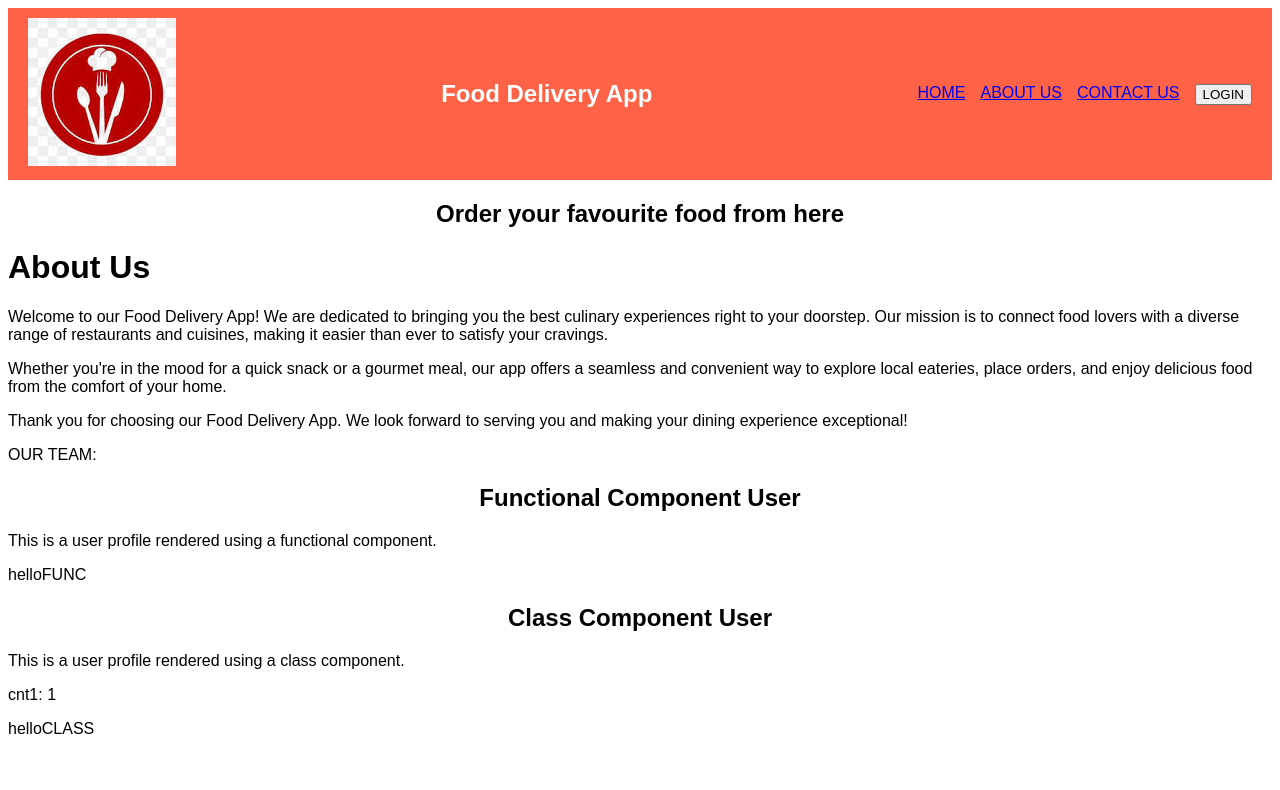
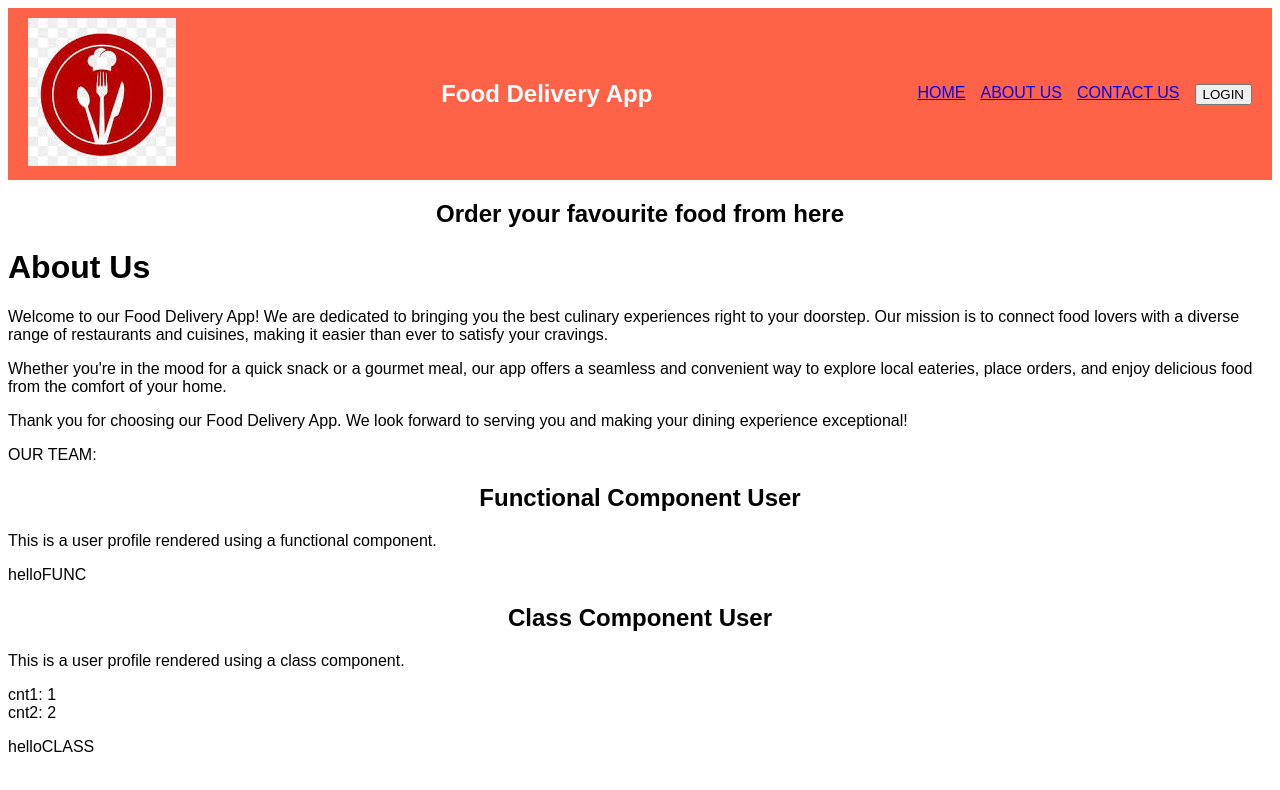
Before and after one commit to DAWAR-666/FOOD-DELIVERY-APP, a React (Vite) app: page /about in a window 1280 px wide. Shown: the top 790 px of the page. Built offline with nearby package versions, Linux system fonts and the light colour scheme.

Commit message:
created multiple state var in userClass

```diff
--- a/src/components/UserClass.jsx
+++ b/src/components/UserClass.jsx
@@ -4,6 +4,7 @@ class UserClass extends React.Component{
         super(props);
         this.state={
             cnt1:1,
+            cnt2:2
         }
     };
 
@@ -13,6 +14,9 @@ class UserClass extends React.Component{
                 <h2>Class Component User</h2>
                 <p>This is a user profile rendered using a class component.</p>
                 cnt1: {this.state.cnt1}
+                <br/>
+                cnt2: {this.state.cnt2}
+                <br/>
                 <p>{this.props.name}</p>
             </div>
         );
```
